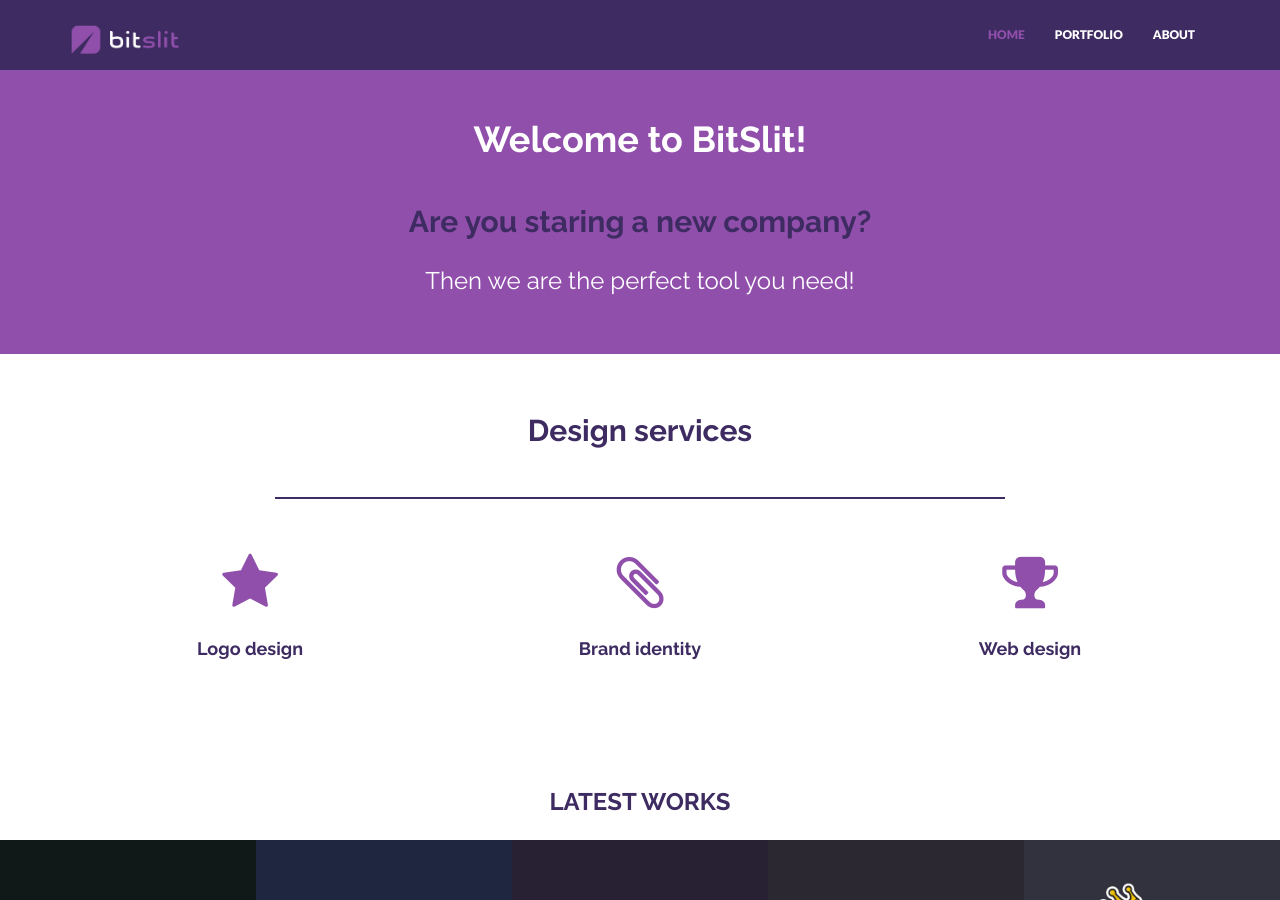
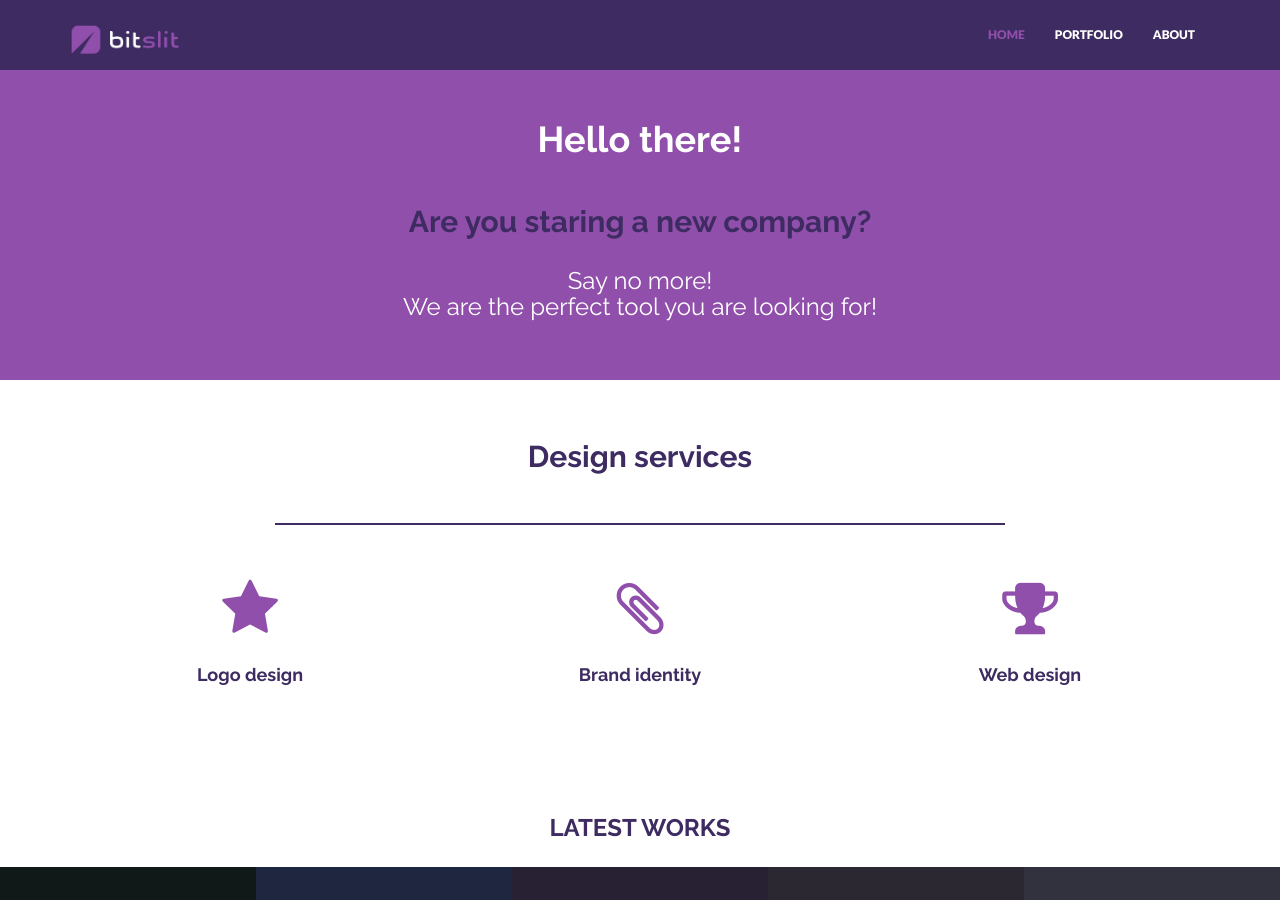
Before and after one commit to bitslit/portfolio, a Jekyll site: the page built from index.html, in a window 1280 px wide and 900 px high. Built offline with Jekyll 4.4.1, drawn with Linux system fonts in a browser that asks for light colours; nearby versions of some CDN libraries.

Commit message:
Update header.html

```diff
--- a/_includes/header.html
+++ b/_includes/header.html
@@ -2,13 +2,13 @@
     <div class="container">
         <div class="row">
             <div class="col-lg-8 col-lg-offset-2">
-                <h1>Welcome to BitSlit!</h1>
+                <h1>Hello there!</h1>
             </div>
             <div class="col-lg-8 col-lg-offset-2">
                 <h2>Are you staring a new company?</h2>
             </div>
             <div class="col-lg-8 col-lg-offset-2">
-                <h3> Then we are the perfect tool you need!</h3>
+                <h3>Say no more!<br> We are the perfect tool you are looking for!</h3>
             </div>
             <br>
             <br>
```
